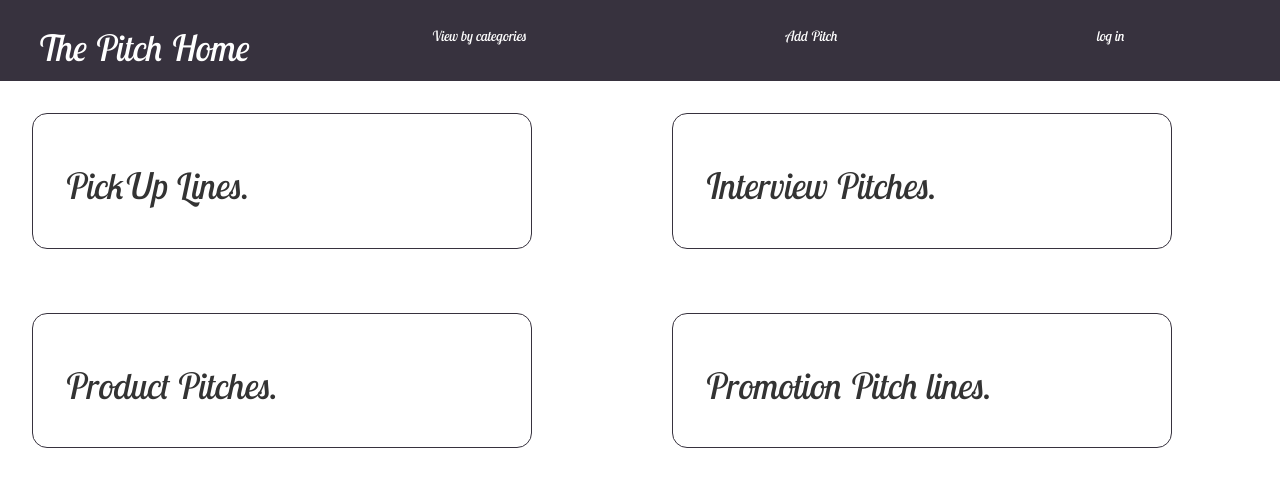
After one commit to dancan-sandys/pitch_project, a Flask app: page /categories in a window 1280 px wide. The commit adds this page. Shown: the top 487 px of the page. Run offline with Flask 2, Linux system fonts and the light colour scheme; data that the repository does not hold is empty; some libraries are stand-ins or nearby versions.

Commit message:
add a categories table in which one can view pitchesby category

```diff
--- a/app/main/views.py
+++ b/app/main/views.py
@@ -14,6 +14,14 @@ def pitch():
     title = 'Pitches'
 
     return render_template('index.html', pitches = pitches, title = title)
+
+@main.route('/categories')
+def categories():
+
+    pitches = Pitch.query.all()
+    title = 'Pitches'
+
+    return render_template('categorised.html', pitches = pitches, title = title)
 
 @main.route('/reviews/<int:id>', methods = ['GET', 'POST'])
 @login_required
@@ -51,7 +59,7 @@ def newpitch():
         category = form.category.data
         Pitch_body = form.pitch.data
 
-        new_pitch = Pitch(category = category,Pitch = Pitch_body)
+        new_pitch = Pitch(category = category,Pitch = Pitch_body, votes = 0)
 
         new_pitch.save_pitch()
 
@@ -67,12 +75,14 @@ def newpitch():
 def profile(uname):
 
     user = User.query.filter_by(user_name = uname).first()
+    pitches = Pitch.query.filter_by(user_id = user.user_id)
+
 
     if user is None:
 
         abort(404)
 
-    return render_template("profile/profile.html", user = user)
+    return render_template("profile/profile.html", user = user, pitches = pitches)
 
 
 @main.route('/profile/form/<uname>', methods= ['POST','GET'])
--- a/app/models.py
+++ b/app/models.py
@@ -13,6 +13,8 @@ class Pitch(db.Model):
     Posting = db.Column(db.DateTime, default = datetime.utcnow)
     user_id = db.Column(db.Integer, db.ForeignKey("users.user_id"))
     reviews = db.relationship('Review', backref = 'pitch', lazy = 'dynamic')
+    votes = db.Column(db.Integer, default = 0)
+
 
     def save_pitch(self):
         db.session.add(self)
--- a/app/static/main.css
+++ b/app/static/main.css
@@ -7,6 +7,21 @@ body{
     font-family: 'Lobster Two', cursive;
 }
 
+.categories{
+    display: grid;
+    grid-template-columns: auto auto;
+    width: 100%;
+}
+.category{
+    width: 500px;
+    border: 1px solid #37323E;
+    margin: 5%;
+    border-radius: 15px;
+    padding: 5%;
+    display: grid;
+    grid-template-columns: auto;
+
+}
 
 nav ul{
     list-style: none;
--- /dev/null
+++ b/app/templates/categorised.html
@@ -0,0 +1,78 @@
+{%extends 'base.html'%}
+{%block content%}
+
+
+
+
+<div class="categories">
+    <div class="category card">
+        <h1>PickUp Lines.</h1>
+        {%for pitch in pitches|reverse()%}
+
+        {%if pitch.category == 'Pickup lines'%}
+        <p class="categoryName">category: {{pitch.category}}</p>
+
+        <p>Posted on {{pitch.Posting}}</p>
+        <p>{{pitch.votes}}</p>
+        <p><strong>The pitch:</strong>{{pitch.Pitch}}</p>
+        <a href="/reviews/{{pitch.pitch_id}}">View Reviews</a>
+        {%endif%}
+
+        {%endfor%}
+    </div>
+
+
+    <div class="category card">
+        <h1>Interview Pitches.</h1>
+        {%for pitch in pitches|reverse()%}
+
+        {%if pitch.category == 'interview pitch'%}
+        <p class="categoryName">category: {{pitch.category}}</p>
+
+        <p>Posted on {{pitch.Posting}}</p>
+        <p>{{pitch.votes}}</p>
+        <p><strong>The pitch:</strong>{{pitch.Pitch}}</p>
+        <a href="/reviews/{{pitch.pitch_id}}">View Reviews</a>
+        <hr>
+        {%endif%}
+
+        {%endfor%}
+    </div>
+
+
+    <div class="category card">
+        <h1>Product Pitches.</h1>
+        {%for pitch in pitches|reverse()%}
+
+        {%if pitch.category == 'product pitch'%}
+        <p class="categoryName">category: {{pitch.category}}</p>
+
+        <p>Posted on {{pitch.Posting}}</p>
+        <p>{{pitch.votes}}</p>
+        <p><strong>The pitch:</strong>{{pitch.Pitch}}</p>
+        <a href="/reviews/{{pitch.pitch_id}}">View Reviews</a>
+        {%endif%}
+
+        {%endfor%}
+    </div>
+
+
+
+
+    <div class="category card">
+        <h1>Promotion Pitch lines.</h1>
+        {%for pitch in pitches|reverse()%}
+
+        {%if pitch.category == 'promotion pitch'%}
+        <p class="categoryName">category: {{pitch.category}}</p>
+
+        <p>Posted on {{pitch.Posting}}</p>
+        <p>{{pitch.votes}}</p>
+        <p><strong>The pitch:</strong>{{pitch.Pitch}}</p>
+        <a href="/reviews/{{pitch.pitch_id}}">View Reviews</a>
+        {%endif%}
+
+        {%endfor%}
+    </div>
+</div>
+{%endblock%}
--- a/app/templates/index.html
+++ b/app/templates/index.html
@@ -16,6 +16,7 @@
         <p class="categoryName" >category: {{pitch.category}}</p>
 
         <p>Posted on {{pitch.Posting}}</p>
+        <p>{{pitch.votes}}</p>
         <p><strong>The pitch:</strong>{{pitch.Pitch}}</p>
         <a href="/reviews/{{pitch.pitch_id}}">View Reviews</a>
     </div>
--- a/app/templates/navbar.html
+++ b/app/templates/navbar.html
@@ -4,6 +4,11 @@
   <a class="navbar-brand" href="/">The Pitch Home</a>
 
   <ul>
+
+    <li>
+      <a class="nav-link" href="/categories">View by categories <span class="sr-only">(current)</span></a>
+    </li>
+
 
     <li>
       <a class="nav-link" href="/add_Pitch">Add Pitch <span class="sr-only">(current)</span></a>
--- /dev/null
+++ b/app/vote.py
@@ -0,0 +1,6 @@
+def upvote(pitch_id):
+
+    Pitch.query.filter_by(pitch_id = pitch_id).first().update({"votes": "votes + 1"})
+def downvote(pitch_id):
+
+    Pitch.query.filter_by(pitch_id = pitch_id).first().update({"votes": "votes + 1"})
```
Also changed, not shown: app/templates/profile/profile.html (+16 -1 lines), migrations/versions/1bdec331cbeb_initial_migrate_version.py (renamed from migrations/versions/cebabf0d3115_initialising_the_databasemigrate_.py, +5 -4 lines).
